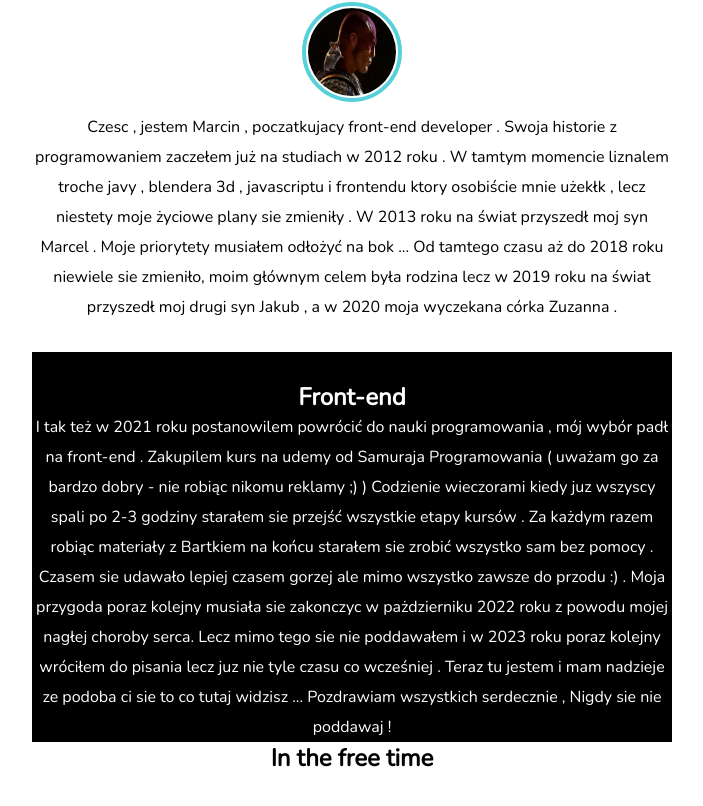
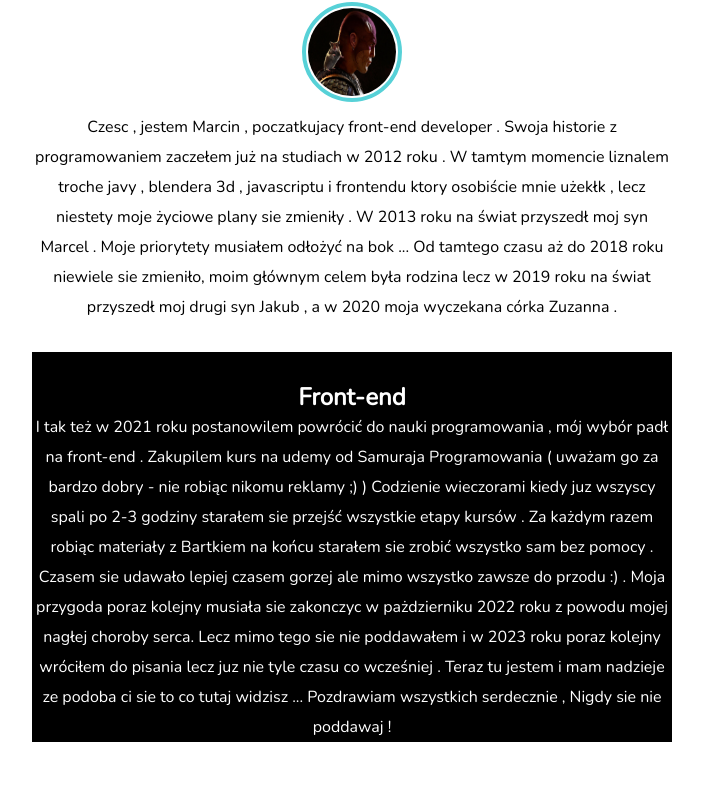
Before and after one commit to marcinoles87/mysite, a React (Create React App) app: page / in a window 1280 px wide. Shown: the part 938-1744 px from the top of the page, without its empty margins (288-991 px from the left). Built offline with nearby package versions, Linux system fonts and the light colour scheme.

Commit message:
add freetime section

```diff
--- a/src/components/About.js
+++ b/src/components/About.js
@@ -34,8 +34,6 @@ function About() {
         </div>
       </div>
 
-      <h2> In the free time</h2>
-
     </div>
   )
 }
```
